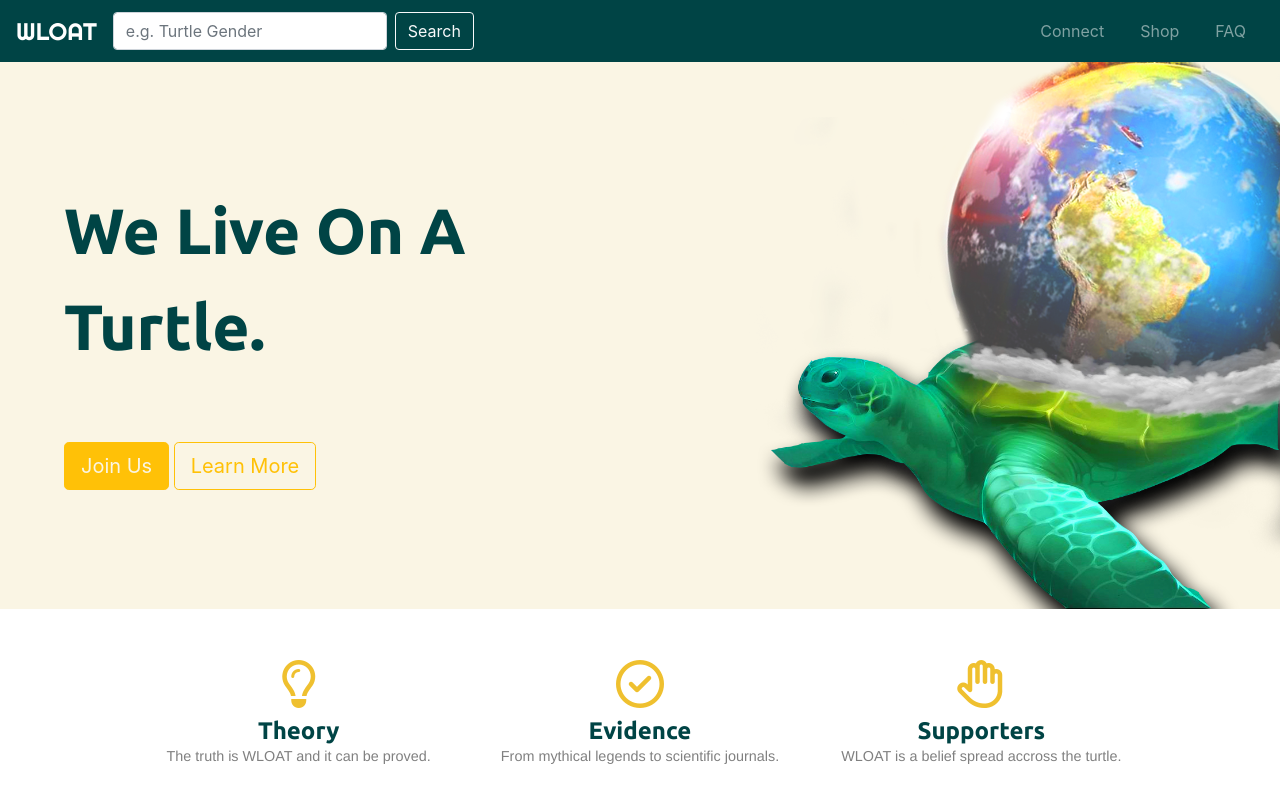
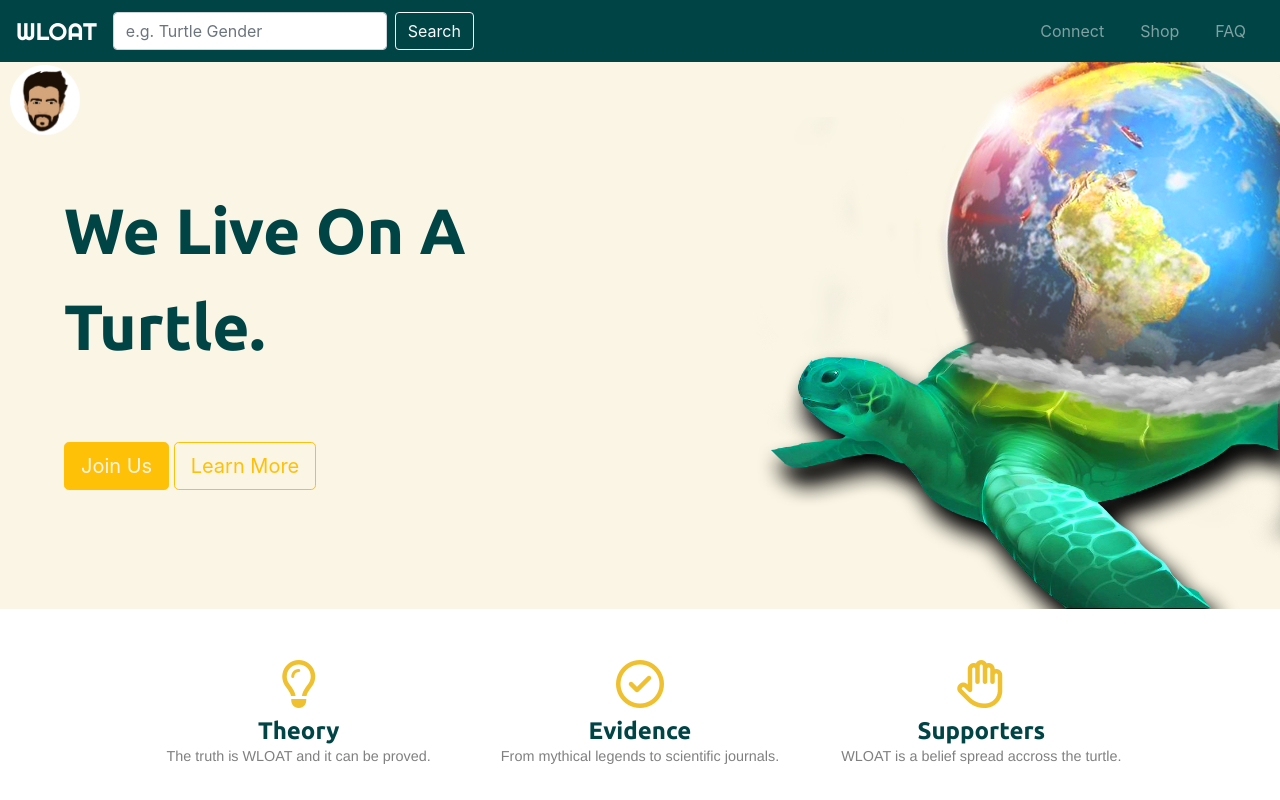
Before and after one commit to HarrisKhawar/pp-wloat, a plain HTML site: page index.html in a window 1280 px wide. Shown: the top 800 px of the page. Drawn offline with nearby package versions, Linux system fonts and the light colour scheme; files whose address does not match are found by name.

Commit message:
add home button

```diff
--- a/css/styles.css
+++ b/css/styles.css
@@ -301,3 +301,34 @@ p {
   font-size: 0.5rem;
   color: grey;
 }
+/***************** home-button *****************/
+.home-button {
+  max-width: 70px;
+  margin-left: 10px;
+  margin-top: 65px;
+}
+
+.home-icon {
+  position: absolute;
+  border-radius: 100%;
+  transition: all 0.2s ease-in-out;
+  opacity: 0;
+  background-color: rgba(26, 188, 156, 0.9);
+}
+
+.home-icon:hover {
+  opacity: 1;
+}
+
+.fixed-top {
+  position: fixed;
+  top: 0;
+  right: 0;
+  left: 0;
+  z-index: 1030;
+}
+
+.img-fluid {
+  max-width: 100%;
+  height: auto;
+}
--- a/index.html
+++ b/index.html
@@ -4,15 +4,16 @@
 <head>
   <meta charset="utf-8">
   <title>WLOAT</title>
+  <link rel="icon" href="images/harris-favicon.png">
 
   <!-- Google Fonts -->
   <link href="https://fonts.googleapis.com/css2?family=Righteous&family=Ubuntu:wght@700&display=swap" rel="stylesheet">
 
+  <!-- Bootstrap Stylesheet -->
+  <link rel="stylesheet" href="https://stackpath.bootstrapcdn.com/bootstrap/4.4.1/css/bootstrap.min.css" integrity="sha384-Vkoo8x4CGsO3+Hhxv8T/Q5PaXtkKtu6ug5TOeNV6gBiFeWPGFN9MuhOf23Q9Ifjh" crossorigin="anonymous">
+
   <!-- Local Stylesheet -->
-  <link rel="stylesheet" href="/Users/harrismkhawar/Google Drive/Code/WebDev/UdemyCourse/bootstrap/css/bootstrap.css">
-
-  <!-- Bootstrap Stylesheet -->
-  <link rel="stylesheet" href="/Users/harrismkhawar/Google Drive/Code/WebDev/UdemyCourse/WLOAT/css/styles.css">
+  <link rel="stylesheet" href="css/styles.css">
 
   <!-- Font Awesome Webkit -->
   <script src="https://kit.fontawesome.com/4590e1988c.js" crossorigin="anonymous"></script>
@@ -25,8 +26,12 @@
 </head>
 
 <body>
-
-
+  <div class="home-button fixed-top">
+    <a href="">
+      <img class="home-icon img-fluid" src="images/home-favicon.png" alt="home-favicon">
+      <img class="img-fluid" src="images/harris-favicon.png" alt="harris-favicon">
+    </a>
+  </div>
 
   <!-- Navigation Bar -->
   <nav class="navbar navbar-expand-lg navbar-dark">
```
Also changed, not shown: images/harris-favicon.png (added), images/home-favicon.png (added).
